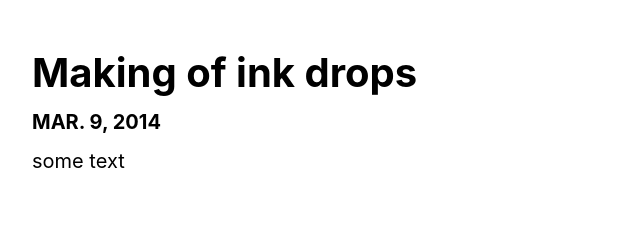
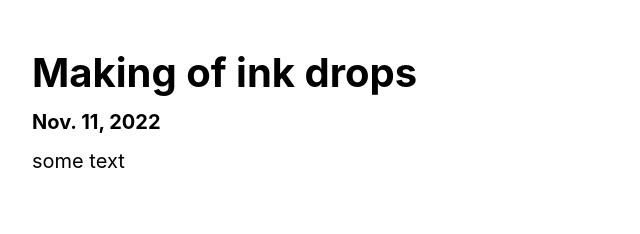
Before and after one commit to DenizBicer/EbruTs, a website built with webpack: page docs/index.html in a window 1280 px wide. Shown: the top 234 px of the page, 248-888 px from the left. Built offline with nearby package versions, Linux system fonts and the light colour scheme.

Commit message:
changed date

```diff
--- a/docs/index.html
+++ b/docs/index.html
@@ -23,7 +23,7 @@
     <article id="ink-drop">
         <h1><a href="#ink-drop">Making of ink drops</a></h1>
 
-        <time datetime="03-09-2014">MAR. 9, 2014</time>
+        <time datetime="11-11-2022">Nov. 11, 2022</time>
         <p>
             some text
         </p>
```
